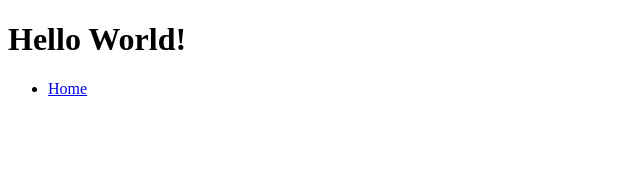
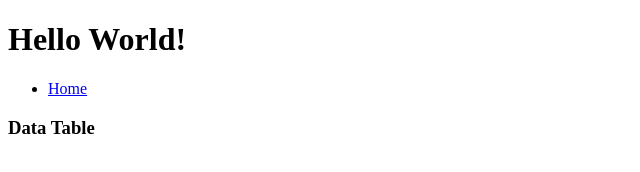
Before and after one commit to Sanjana-Mishra2004/NewRepo, a plain HTML site: page index.html in a window 1280 px wide. Shown: the whole page, without its empty margins (0-640 px from the left). Drawn offline with Linux system fonts and the light colour scheme.

```diff
--- a/index.html
+++ b/index.html
@@ -12,5 +12,6 @@
             <li><a href="#">Home</a></li>
         </ul>
     </nav>
+    <h3>Data Table</h3>
 </body>
 </html>
```
